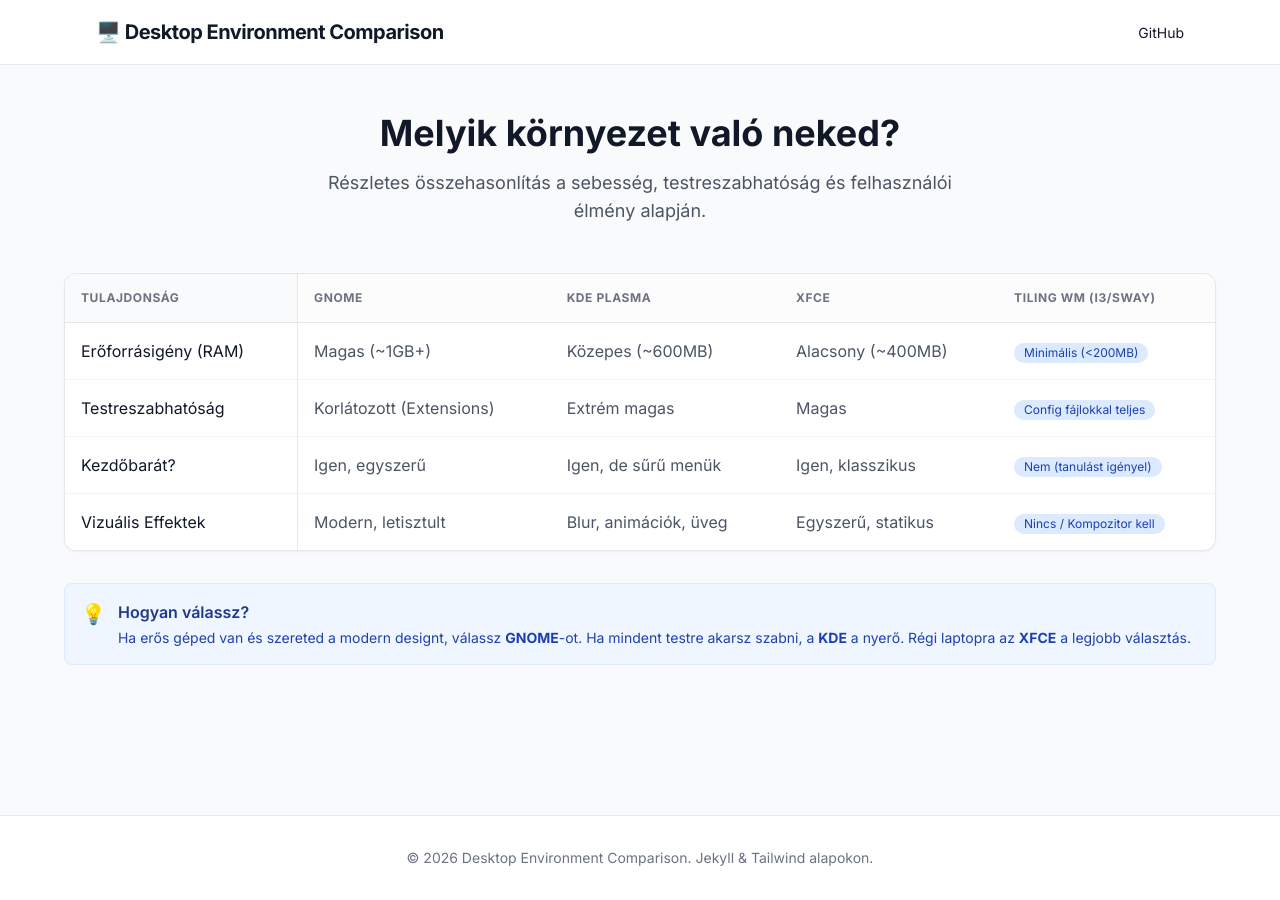
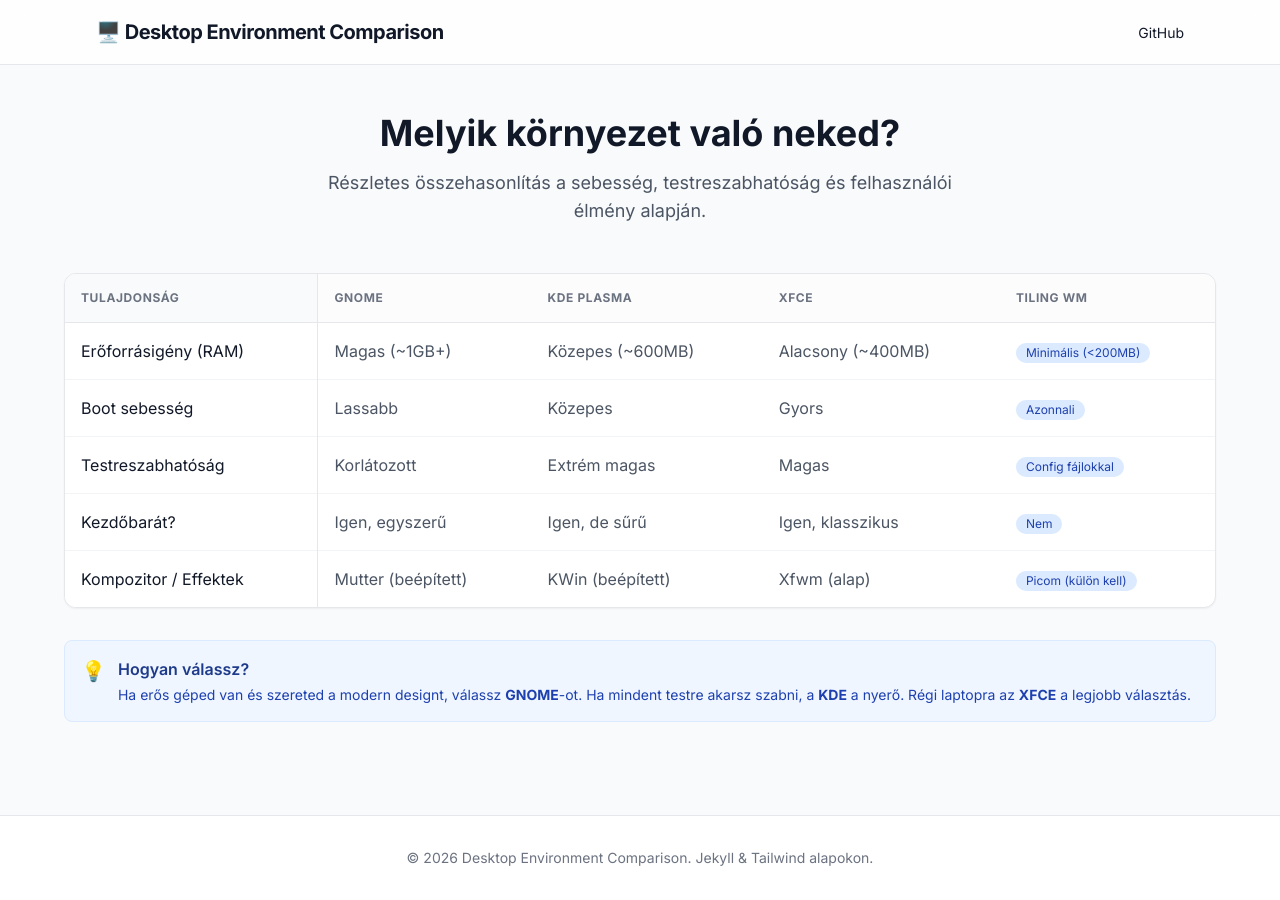
Before and after one commit to Pure-de-Arch/Pure-de-Arch.github.io, a Jekyll site: the page built from index.html, in a window 1280 px wide. Built offline with Jekyll 4.4.1, drawn with Linux system fonts in a browser that asks for light colours; nearby versions of some CDN libraries.

Commit message:
Update environments.yml

```diff
--- a/_data/environments.yml
+++ b/_data/environments.yml
@@ -7,30 +7,50 @@
     key: "kde"
   - name: "XFCE"
     key: "xfce"
-  - name: "Tiling WM (i3/Sway)"
+  - name: "Tiling WM"
     key: "tiling"
+
+# Itt definiáljuk a szűrő gombokat (címke + belső azonosító)
+categories:
+  - name: "Teljesítmény"
+    id: "performance"
+  - name: "Felhasználói élmény"
+    id: "ux"
+  - name: "Technikai"
+    id: "tech"
 
 rows:
   - feature: "Erőforrásigény (RAM)"
+    category: "performance"
     gnome: "Magas (~1GB+)"
     kde: "Közepes (~600MB)"
     xfce: "Alacsony (~400MB)"
     tiling: "Minimális (<200MB)"
 
+  - feature: "Boot sebesség"
+    category: "performance"
+    gnome: "Lassabb"
+    kde: "Közepes"
+    xfce: "Gyors"
+    tiling: "Azonnali"
+
   - feature: "Testreszabhatóság"
-    gnome: "Korlátozott (Extensions)"
+    category: "ux"
+    gnome: "Korlátozott"
     kde: "Extrém magas"
     xfce: "Magas"
-    tiling: "Config fájlokkal teljes"
+    tiling: "Config fájlokkal"
 
   - feature: "Kezdőbarát?"
+    category: "ux"
     gnome: "Igen, egyszerű"
-    kde: "Igen, de sűrű menük"
+    kde: "Igen, de sűrű"
     xfce: "Igen, klasszikus"
-    tiling: "Nem (tanulást igényel)"
+    tiling: "Nem"
 
-  - feature: "Vizuális Effektek"
-    gnome: "Modern, letisztult"
-    kde: "Blur, animációk, üveg"
-    xfce: "Egyszerű, statikus"
-    tiling: "Nincs / Kompozitor kell"
+  - feature: "Kompozitor / Effektek"
+    category: "tech"
+    gnome: "Mutter (beépített)"
+    kde: "KWin (beépített)"
+    xfce: "Xfwm (alap)"
+    tiling: "Picom (külön kell)"
```
